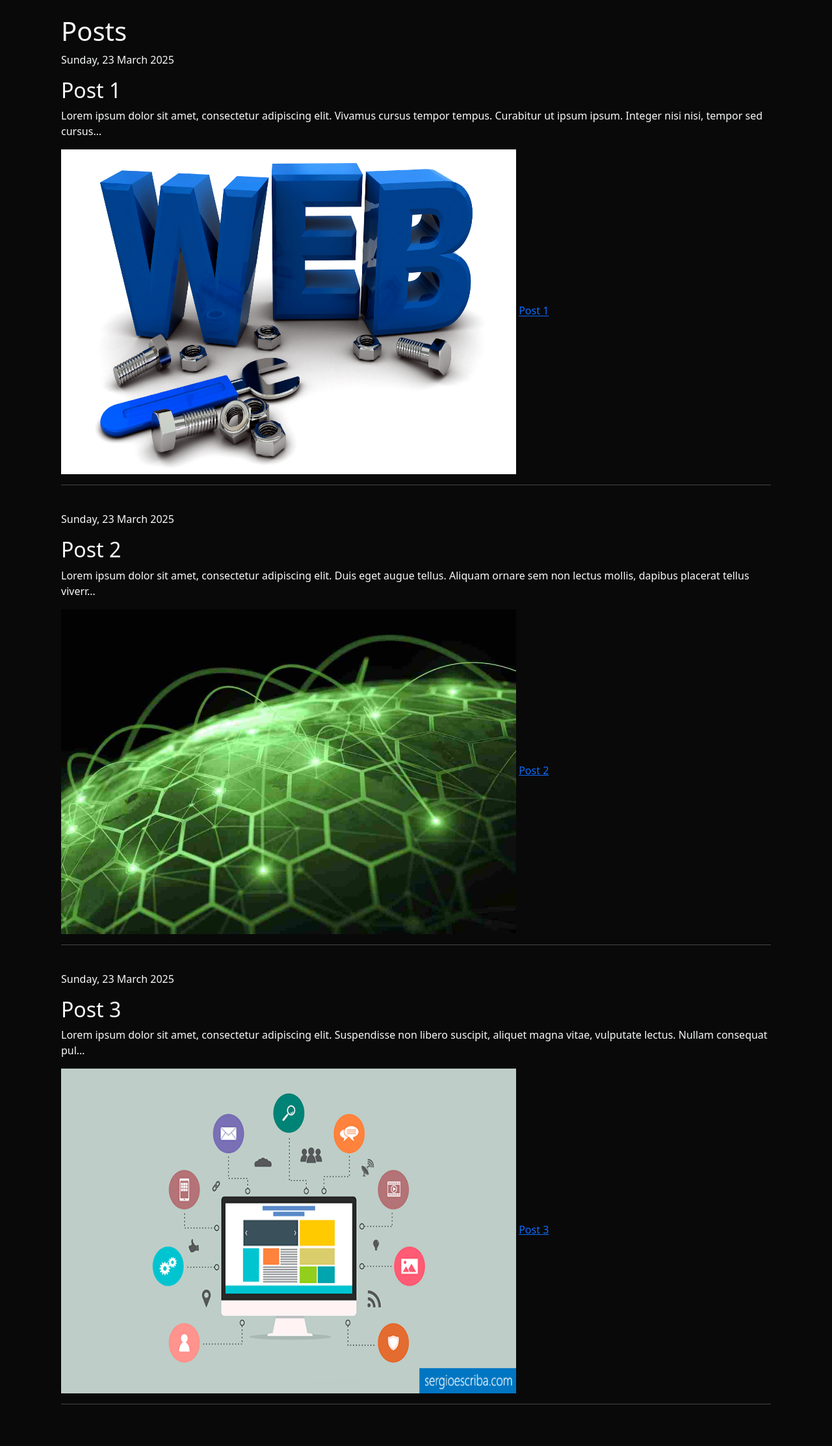
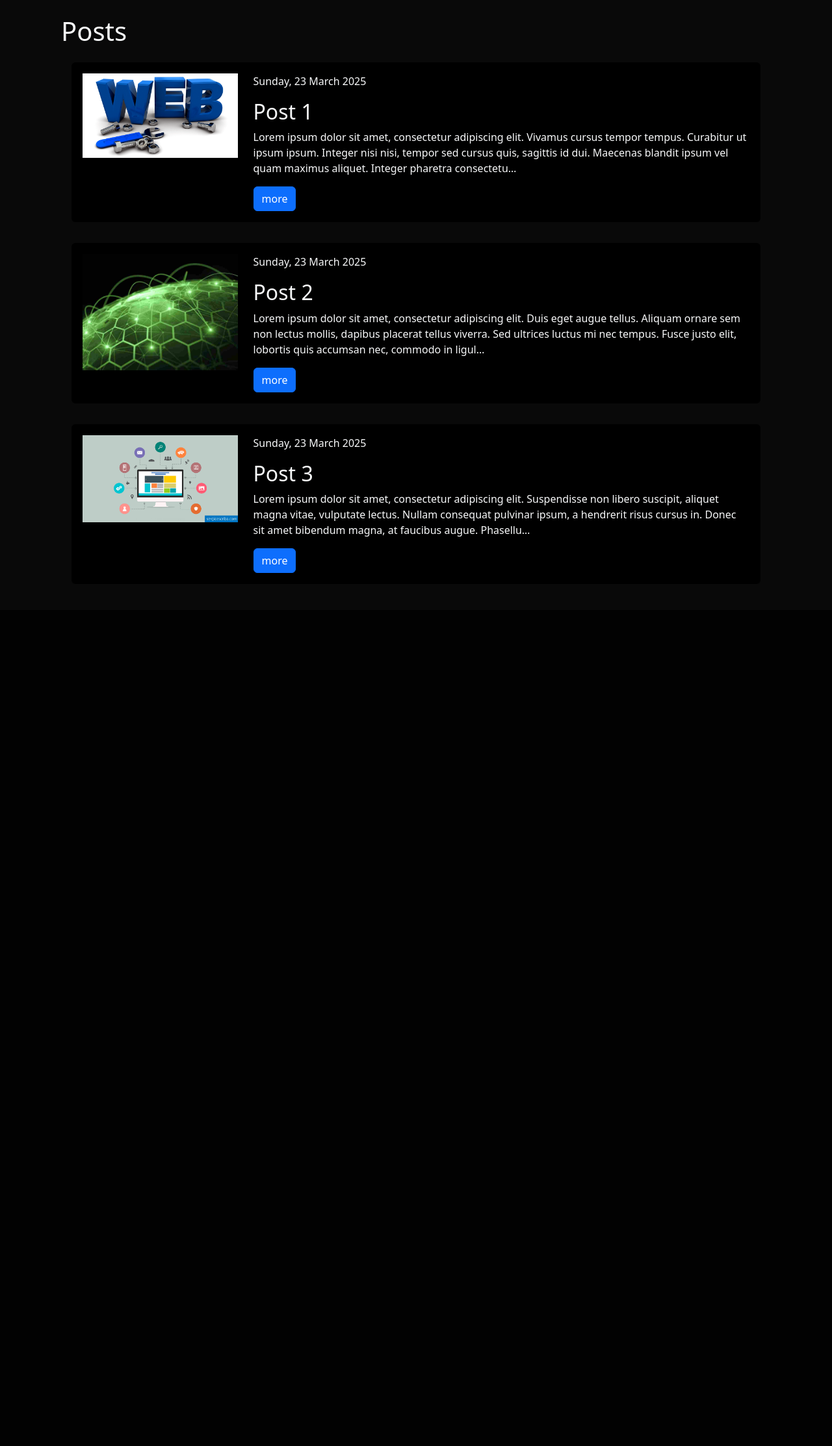
Before and after one commit to adolfojb2/My_Portfolio, a Django app: page /blog/ in a window 1280 px wide. Shown: the part 56-2282 px from the top of the page at 65% size. After the commit the page ends 938 px from the top, so only its background shows below. Run offline with Django 5.2, Linux system fonts and the light colour scheme; data comes from the database, SQL or seed files in the repository.

Commit message:
Mejora visual de la seccion posts

```diff
--- a/blog/templates/posts.html
+++ b/blog/templates/posts.html
@@ -3,13 +3,22 @@
 <h1>Posts</h1>
 
 {% for post in posts %}
-    <p>{{post.date|date:"l, d F Y"}}<p>
-    <h2>{{post.title}}</h2>
-    <p>{{post.description|striptags|truncatechars:150}}</p>
-    <img src="{{post.image.url}}" width="700" height="500" alt="{{post.title}}">
-    <a href="{% url 'blog:post_detail' post.id %}">{{post.title}}</a>
-    <hr>
-    <br>
+    <div class="p-3">
+        <div class="card card-body bg-black">
+            <div class="row">
+                <div class="col-3">
+                    <img src="{{post.image.url}}"  alt="{{post.title}}" class="img-fluid">
+                </div>
+                <div class="col-9">
+                    <p>{{post.date|date:"l, d F Y"}}<p>
+                    <h2>{{post.title}}</h2>
+                    <p>{{post.description|striptags|truncatechars:250}}</p>
+                    <a href="{% url 'blog:post_detail' post.id %}" class="btn btn-primary">more</a>
+                </div>
+            </div>
+        </div>
+    </div>
+
 {% endfor %}
 
 {% endblock %}
--- a/portfolio/templates/home.html
+++ b/portfolio/templates/home.html
@@ -20,7 +20,7 @@
     <h3>My projects</h3>
 
     {% for project in projects %}
-        <div class="col-md-4 pd-4">
+        <div class="col-md-4 p-4">
             <div class="card bg-black card-project">
                 <img src="{{ project.image.url }}" alt="{{project.title}}" class="card-img-top">
                 <div class="card-body text-light">
```
